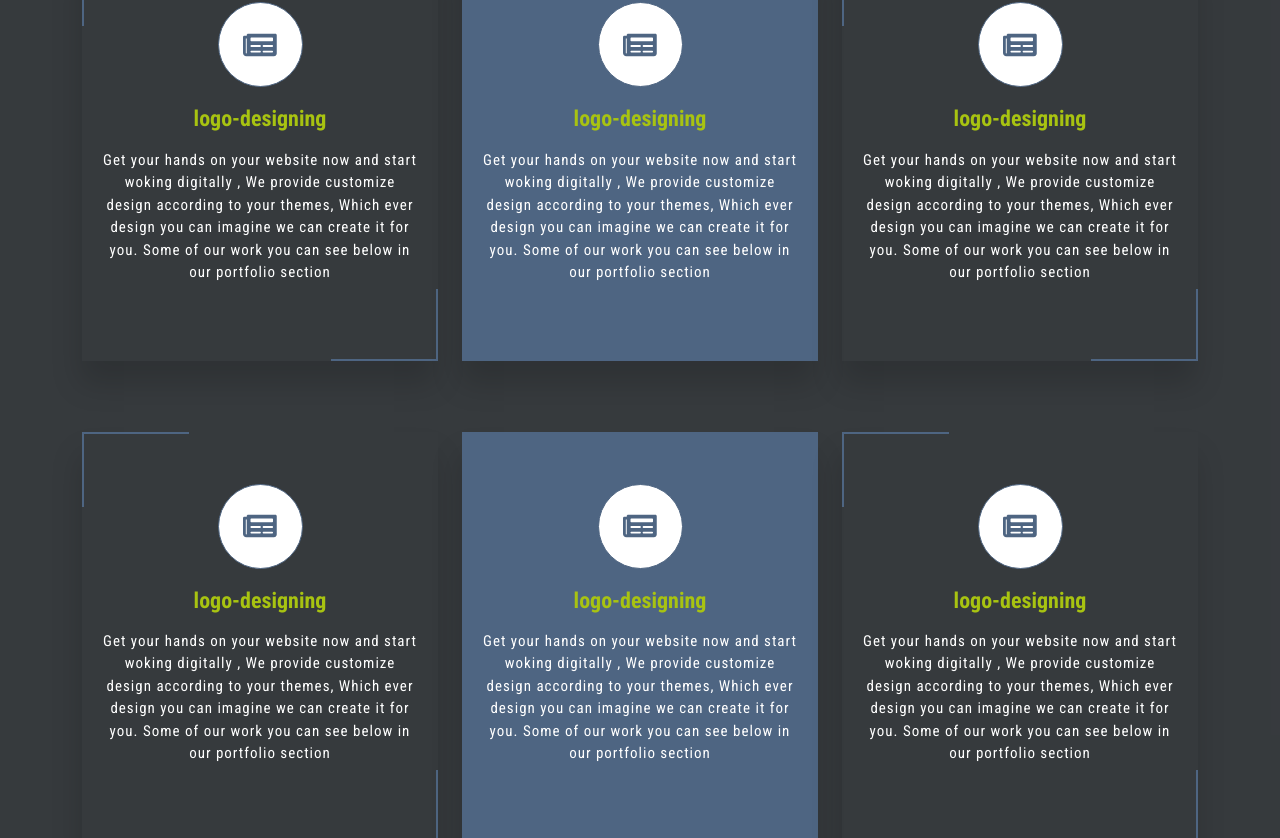
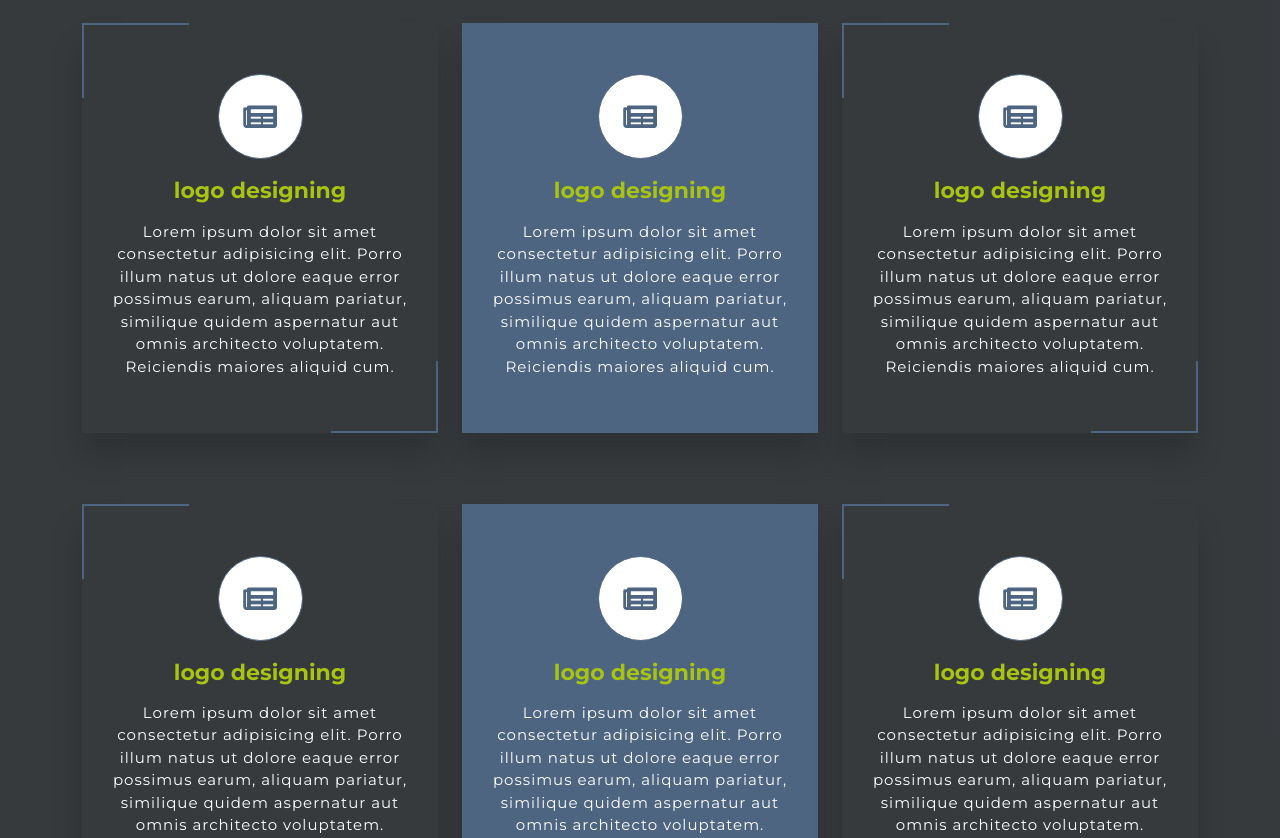
Before and after one commit to EmmadSadiq01/react_portfolio, a React (Create React App) app: page / in a window 1280 px wide. Shown: the part 1298-2136 px from the top of the page. Built offline with nearby package versions, Linux system fonts and the light colour scheme.

Commit message:
working on home

```diff
--- a/src/App.css
+++ b/src/App.css
@@ -1,5 +1,5 @@
 @import url('https://fonts.googleapis.com/css2?family=Roboto+Condensed:ital,wght@0,300;0,400;0,700;1,300;1,400;1,700&display=swap');
-
+@import url('https://fonts.googleapis.com/css2?family=Montserrat:ital,wght@0,100;0,200;0,300;0,400;0,500;0,700;0,800;0,900;1,100;1,200;1,300;1,400;1,500;1,600;1,700;1,800;1,900&display=swap');
 :root{
   --primary-white : #fff;
   --primary-orange : #4e6582;
@@ -10,8 +10,11 @@
 div#root {
   margin-top: 10vh;
 }
+*{
+  font-family: 'Montserrat', sans-serif;
+}
 body{
-  font-family: 'Roboto Condensed', sans-serif;
+  /* font-family: 'Roboto Condensed', sans-serif; */
   box-sizing: border-box;
 }
 
@@ -203,11 +206,11 @@ background-color: var(--primary-heading);
   color:  var(--primary-orange);
   border: 1px solid  var(--primary-orange);
 }
-.service_img svg {
+.service_img i {
   font-size: 30px;
   transition: all 0.4s ease-in-out;
 }
-.service_img:hover svg{
+.service_img:hover i{
   transform: scale(1.2);
   transition: 0.3s ease-in-out;
 }
--- a/src/components/Home.jsx
+++ b/src/components/Home.jsx
@@ -1,16 +1,22 @@
 import React from "react";
 import Header from "./Header";
 import Skills from "./Skills";
-import { FontAwesomeIcon } from '@fortawesome/react-fontawesome'
-import {faNewspaper} from '@fortawesome/free-solid-svg-icons'
+
+import ServicesCards from "./ServicesCards";
 
 const Home = () => {
+  const services_list = [{ icon: "fa-newspaper", title: "logo designing", desc: "Lorem ipsum dolor sit amet consectetur adipisicing elit. Porro illum natus ut dolore eaque error possimus earum, aliquam pariatur, similique quidem aspernatur aut omnis architecto voluptatem. Reiciendis maiores aliquid cum.", middle: false },
+  { icon: "fa-newspaper", title: "logo designing", desc: "Lorem ipsum dolor sit amet consectetur adipisicing elit. Porro illum natus ut dolore eaque error possimus earum, aliquam pariatur, similique quidem aspernatur aut omnis architecto voluptatem. Reiciendis maiores aliquid cum.", middle: true },
+  { icon: "fa-newspaper", title: "logo designing", desc: "Lorem ipsum dolor sit amet consectetur adipisicing elit. Porro illum natus ut dolore eaque error possimus earum, aliquam pariatur, similique quidem aspernatur aut omnis architecto voluptatem. Reiciendis maiores aliquid cum.", middle: false },
+  { icon: "fa-newspaper", title: "logo designing", desc: "Lorem ipsum dolor sit amet consectetur adipisicing elit. Porro illum natus ut dolore eaque error possimus earum, aliquam pariatur, similique quidem aspernatur aut omnis architecto voluptatem. Reiciendis maiores aliquid cum.", middle: false },
+  { icon: "fa-newspaper", title: "logo designing", desc: "Lorem ipsum dolor sit amet consectetur adipisicing elit. Porro illum natus ut dolore eaque error possimus earum, aliquam pariatur, similique quidem aspernatur aut omnis architecto voluptatem. Reiciendis maiores aliquid cum.", middle: true },
+  { icon: "fa-newspaper", title: "logo designing", desc: "Lorem ipsum dolor sit amet consectetur adipisicing elit. Porro illum natus ut dolore eaque error possimus earum, aliquam pariatur, similique quidem aspernatur aut omnis architecto voluptatem. Reiciendis maiores aliquid cum.", middle: false }]
   return (
     <div>
       <Header />
       <div className="quality">
         <h3>Premium Quality Web Design & Development Solutions</h3>
-        <p>
+        <p>Lorem ipsum dolor sit amet consectetur adipisicing elit. Porro illum natus ut dolore eaque error possimus earum, aliquam pariatur, similique quidem aspernatur aut omnis architecto voluptatem. Reiciendis maiores aliquid cum.
           I create responsive and elegant websites fulfilling all of your
           specifications, within allocated time and budget.
           <br />
@@ -29,130 +35,15 @@ const Home = () => {
           </p>
 
           <div className="row">
-          <div className="col-md-4">
-              <div className="service_card">
-                <span></span>
-                <span></span>
-                <span></span>
-                <span></span>
-                <div className="service_img">
-                  {/* <i className="fas fa-newspaper"></i> */}
-                  <FontAwesomeIcon icon={faNewspaper}/>
-                </div>
-                <h3>logo-designing</h3>
-                <p>
-                  Get your hands on your website now and start woking digitally
-                  , We provide customize design according to your themes, Which
-                  ever design you can imagine we can create it for you. Some of
-                  our work you can see below in our portfolio section
-                </p>
-              </div>
-          </div>
-
-          <div className="col-md-4">
-              <div className="service_card middle_card">
-                <span></span>
-                <span></span>
-                <span></span>
-                <span></span>
-                <div className="service_img">
-                  {/* <i className="fas fa-newspaper"></i> */}
-                  <FontAwesomeIcon icon={faNewspaper}/>
-                </div>
-                <h3>logo-designing</h3>
-                <p>
-                  Get your hands on your website now and start woking digitally
-                  , We provide customize design according to your themes, Which
-                  ever design you can imagine we can create it for you. Some of
-                  our work you can see below in our portfolio section
-                </p>
-              </div>
-          </div>
-
-          <div className="col-md-4">
-              <div className="service_card">
-                <span></span>
-                <span></span>
-                <span></span>
-                <span></span>
-                <div className="service_img">
-                  {/* <i className="fas fa-newspaper"></i> */}
-                  <FontAwesomeIcon icon={faNewspaper}/>
-                </div>
-                <h3>logo-designing</h3>
-                <p>
-                  Get your hands on your website now and start woking digitally
-                  , We provide customize design according to your themes, Which
-                  ever design you can imagine we can create it for you. Some of
-                  our work you can see below in our portfolio section
-                </p>
-              </div>
-          </div>
-
-          <div className="col-md-4">
-              <div className="service_card">
-                <span></span>
-                <span></span>
-                <span></span>
-                <span></span>
-                <div className="service_img">
-                  {/* <i className="fas fa-newspaper"></i> */}
-                  <FontAwesomeIcon icon={faNewspaper}/>
-                </div>
-                <h3>logo-designing</h3>
-                <p>
-                  Get your hands on your website now and start woking digitally
-                  , We provide customize design according to your themes, Which
-                  ever design you can imagine we can create it for you. Some of
-                  our work you can see below in our portfolio section
-                </p>
-              </div>
-          </div>
-
-          <div className="col-md-4">
-              <div className="service_card middle_card">
-                <span></span>
-                <span></span>
-                <span></span>
-                <span></span>
-                <div className="service_img">
-                  {/* <i className="fas fa-newspaper"></i> */}
-                  <FontAwesomeIcon icon={faNewspaper}/>
-                </div>
-                <h3>logo-designing</h3>
-                <p>
-                  Get your hands on your website now and start woking digitally
-                  , We provide customize design according to your themes, Which
-                  ever design you can imagine we can create it for you. Some of
-                  our work you can see below in our portfolio section
-                </p>
-              </div>
-          </div>
-
-          <div className="col-md-4">
-              <div className="service_card">
-                <span></span>
-                <span></span>
-                <span></span>
-                <span></span>
-                <div className="service_img">
-                  {/* <i className="fas fa-newspaper"></i> */}
-                  <FontAwesomeIcon icon={faNewspaper}/>
-                </div>
-                <h3>logo-designing</h3>
-                <p>
-                  Get your hands on your website now and start woking digitally
-                  , We provide customize design according to your themes, Which
-                  ever design you can imagine we can create it for you. Some of
-                  our work you can see below in our portfolio section
-                </p>
-              </div>
-          </div>
-
+            {
+              services_list.map(myServices => (
+                <ServicesCards icon={myServices.icon} title={myServices.title} middle={myServices.middle} desc={myServices.desc} />
+              ))
+            }
           </div>
         </div>
       </div>
-    <Skills/>
+      <Skills />
 
     </div>
   );
--- /dev/null
+++ b/src/components/ServicesCards.jsx
@@ -0,0 +1,20 @@
+import React from 'react'
+const ServicesCards = (props) => {
+    return (
+            <div className="col-md-4">
+                <div className={(props.middle)?"service_card middle_card" : "service_card"}>
+                    <span></span>
+                    <span></span>
+                    <span></span>
+                    <span></span>
+                    <div className="service_img">
+                        <i className={"fas "+props.icon}></i>
+                    </div>
+                    <h3>{props.title}</h3>
+                    <p>{props.desc}</p>
+                </div>
+            </div>
+    )
+}
+
+export default ServicesCards
--- a/src/components/animated_navbar2/Navbar.css
+++ b/src/components/animated_navbar2/Navbar.css
@@ -1,6 +1,7 @@
 :root{
   --primary-white : #fff;
   --primary-theme-color : #4e6582;
+  --primary-theme-color-2 : #4e65829d;
   --primary-dark : #212529;
   --primary-Light-dark : #212529e6;
   --primary-heading : rgb(168 195 17);
@@ -84,7 +85,7 @@ header nav {
       right: 0px;
       height: 92vh;
       top: 8vh;
-      background-color: #5d4954cf;
+      background-color: var(--primary-theme-color-2);
       display: flex;
       flex-direction: column;
       align-items: center;
```
Lines whose indentation alone changed are shown as unchanged.
